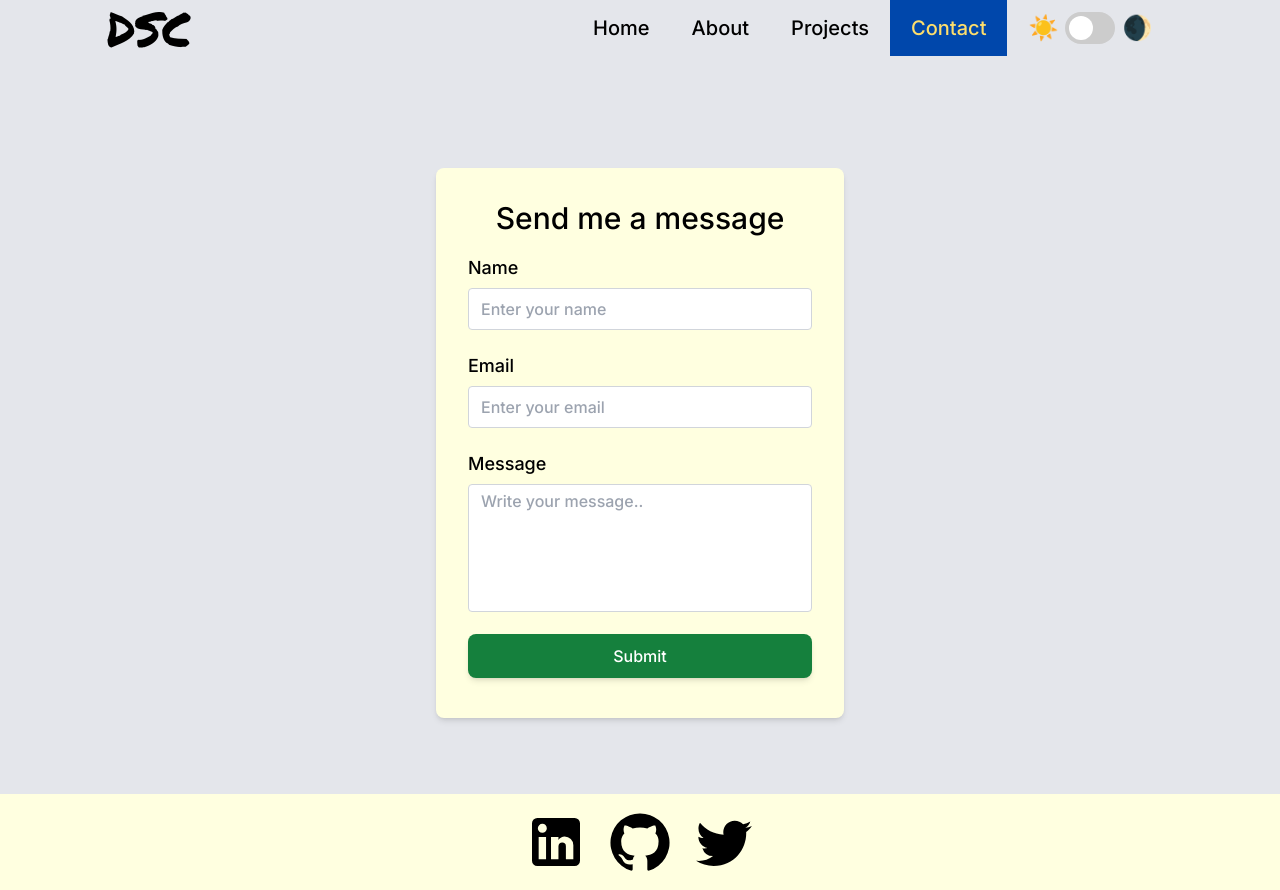
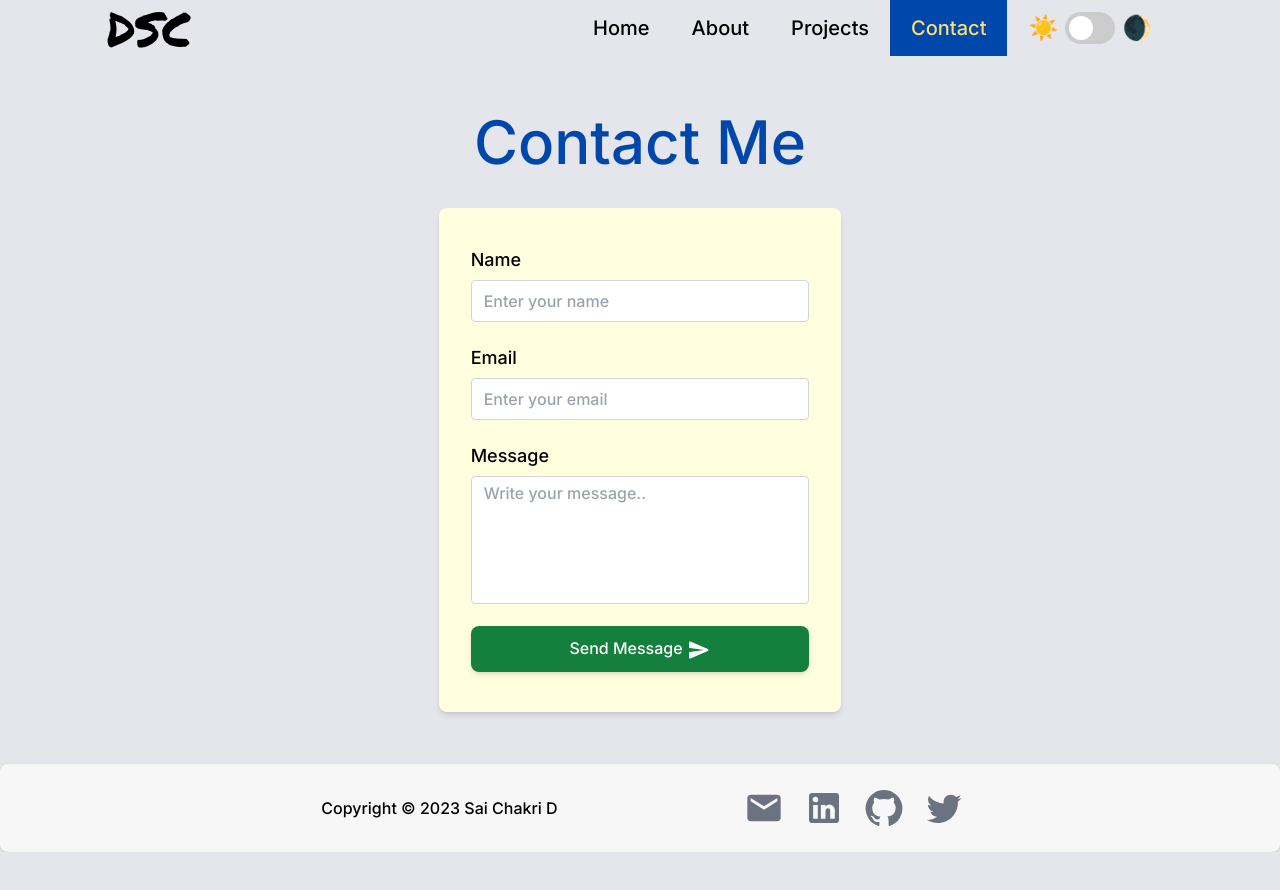
Before and after one commit to SaiChakri-d/d-sai-chakri-portfolio, a React (Create React App) app: page /contact in a window 1280 px wide. After the commit the page ends 852 px from the top, so only its background shows below. Built offline with nearby package versions, Linux system fonts and the light colour scheme.

Commit message:
Footer added and css modified

```diff
--- a/src/Constants.js
+++ b/src/Constants.js
@@ -6,6 +6,7 @@ import YTclone from "./components/proimages/YTclone.png";
 import dshort from "./components/proimages/dshort.png";
 import chat from "./components/proimages/chitchat.png";
 import realtor from "./components/proimages/realtor.png";
+import portfolio from "./components/proimages/portfolio.png";
 
 export const techStack = [
   {
@@ -124,6 +125,14 @@ export const projects = [
       "Money Manager created using MERN stack, has adding transaction (income or expense), Transaction History page, allocating budget, all CRUD operations on money, info, etc.",
   },
   {
+    title: "Portfolio Website",
+    github: "https://github.com/SaiChakri-d/d-sai-chakri-portfolio",
+    netlify: "https://saichakri-d-portfolio.netlify.app/",
+    image: portfolio,
+    description:
+      "Money Manager created using MERN stack, has adding transaction (income or expense), Transaction History page, allocating budget, all CRUD operations on money, info, etc.",
+  },
+  {
     title: "YouTube Clone App",
     github: "https://github.com/SaiChakri-d/youtube-clone-ts-app",
     netlify: "https://dancing-trifle-c8c463.netlify.app/",
--- a/src/components/Contact.css
+++ /dev/null
@@ -1,12 +0,0 @@
-.errorMessage {
-  color: red;
-  font-size: 14px;
-}
-
-.Contact {
-  display: flex;
-  flex-direction: column;
-  align-items: space-between;
-  margin-top: 3.5rem;
-  height: calc(100vh - 3.5rem);
-}
--- a/src/components/Contact.js
+++ b/src/components/Contact.js
@@ -1,11 +1,9 @@
 import React, { useRef } from "react";
 import { Formik, Form } from "formik";
 import * as Yup from "yup";
-import "./Contact.css";
 import emailjs from "@emailjs/browser";
-import GitHubIcon from "@mui/icons-material/GitHub";
-import LinkedInIcon from "@mui/icons-material/LinkedIn";
-import TwitterIcon from "@mui/icons-material/Twitter";
+import SendRoundedIcon from "@mui/icons-material/SendRounded";
+import Footer from "./Footer";
 
 function Contact() {
   const initialValues = {
@@ -57,7 +55,17 @@ function Contact() {
   };
 
   return (
-    <div className="Contact">
+    <>
+      <div
+        className="flex flex-col content-between"
+        style={{marginTop: '3.5rem'}}
+      >
+        <h1
+          className="text-6xl text-center"
+          style={{ color: "var(--primary)" }}
+        >
+          Contact Me
+        </h1>
         <Formik
           initialValues={initialValues}
           validationSchema={userDataSchema}
@@ -75,16 +83,13 @@ function Contact() {
           }) => (
             <Form ref={form} onSubmit={handleSubmit}>
               <section className="body-font">
-              <div className="text-center px-auto"></div>
-              <div className="container px-7 sm:py-14 mx-auto flex">
+                <div className="text-center"></div>
+                <div className="container px-9 my-6 py-3 mx-auto flex">
                   <div
-                  className="lg:w-1/3 md:w-1/2 mt-0 rounded-lg p-8 flex flex-col md:mx-auto w-full md:mt-0 z-10 shadow-md hover:shadow-lg"
-                  style={{ backgroundColor: "var(--backbox)" }}
+                    className="lg:w-1/3 md:w-1/2 mt-0 rounded-lg p-8 flex flex-col content-between md:mx-auto w-full md:mt-0 z-10 shadow-md hover:shadow-lg"
+                    style={{ backgroundColor: "var(--backbox)"}}
                   >
-                  <h2 className="text-center text-3xl mb-3 font-medium title-font">
-                    Send me a message
-                  </h2>
-                  <div className="relative mb-4">
+                    <div className="relative mb-3">
                       <label htmlFor="name" className="leading-10 text-lg">
                         Name
                       </label>
@@ -98,11 +103,11 @@ function Contact() {
                         onChange={handleChange}
                         onBlur={handleBlur}
                       />
-                    <div className="errorMessage">
+                      <div className="text-sm text-red-500 mt-1">
                         {touched.userName && errors.userName}
                       </div>
                     </div>
-                  <div className="relative mb-4">
+                    <div className="relative mb-3">
                       <label htmlFor="email" className="leading-10 text-lg">
                         Email
                       </label>
@@ -116,7 +121,7 @@ function Contact() {
                         onChange={handleChange}
                         onBlur={handleBlur}
                       />
-                    <div className="errorMessage">
+                      <div className="text-sm text-red-500 mt-1">
                         {touched.userEmail && errors.userEmail}
                       </div>
                     </div>
@@ -133,7 +138,7 @@ function Contact() {
                         onChange={handleChange}
                         onBlur={handleBlur}
                       ></textarea>
-                    <div className="errorMessage">
+                      <div className="text-sm text-red-500">
                         {touched.message && errors.message}
                       </div>
                     </div>
@@ -141,88 +146,18 @@ function Contact() {
                       type="submit"
                       className="focus:outline-none text-white bg-green-700 hover:bg-green-800 focus:ring-4 focus:ring-green-300 font-medium rounded-lg text-md px-5 py-2.5 mb-2 dark:bg-green-600 dark:hover:bg-green-700 dark:focus:ring-green-900 shadow-md hover:shadow-lg transition duration-150 ease-in-out"
                     >
-                    Submit
+                      Send Message
+                      <SendRoundedIcon className="ml-1" />
                     </button>
-                </div>
-              </div>
-              {/* Links */}
-              <div
-                className="h-24 mt-5 flex justify-center space-x-5"
-                style={{ backgroundColor: "var(--backbox)" }}
-              >
-                <div className="w-10 md:w-16">
-                  <a
-                    href="https://www.linkedin.com/in/sai-chakri-d-ba3546278/"
-                    target="_blank"
-                    rel="noreferrer"
-                  >
-                    {
-                      <LinkedInIcon
-                        sx={{
-                          height: "100%",
-                          width: "100%",
-                          "&:hover": {
-                            color: "#0A66C2",
-                          },
-                          "&:active": {
-                            color: "#bc544b",
-                          },
-                        }}
-                      />
-                    }
-                  </a>
-                </div>
-                <div className="w-10 md:w-16">
-                  <a
-                    href="https://github.com/SaiChakri-d/"
-                    target="_blank"
-                    rel="noreferrer"
-                  >
-                    {
-                      <GitHubIcon
-                        sx={{
-                          height: "100%",
-                          width: "100%",
-                          "&:hover": {
-                            color: "#6e5494",
-                          },
-                          "&:active": {
-                            color: "#bc544b",
-                          },
-                        }}
-                      />
-                    }
-                  </a>
-                </div>
-                <div className="w-10 md:w-16">
-                  <a
-                    href="https://twitter.com/dschakri117/"
-                    target="_blank"
-                    rel="noreferrer"
-                  >
-                    {
-                      <TwitterIcon
-                        sx={{
-                          height: "100%",
-                          width: "100%",
-                          "&:hover": {
-                            color: "#1da1f2",
-                          },
-                          "&:active": {
-                            color: "#bc544b",
-                          },
-                        }}
-                      />
-                    }
-                  </a>
                   </div>
                 </div>
               </section>
             </Form>
           )}
         </Formik>
-      {/* <Footer /> */}
       </div>
+      <Footer />
+    </>
   );
 }
 
--- /dev/null
+++ b/src/components/Footer.js
@@ -0,0 +1,106 @@
+import React from "react";
+import EmailIcon from "@mui/icons-material/Email";
+import GitHubIcon from "@mui/icons-material/GitHub";
+import LinkedInIcon from "@mui/icons-material/LinkedIn";
+import TwitterIcon from "@mui/icons-material/Twitter";
+
+export default function Footer() {
+  return (
+    <footer
+      className="rounded-lg shadow my-4"
+      style={{ backgroundColor: "var(--footer)" }}
+    >
+      <div className="w-full mx-auto max-w-prose p-3 md:flex md:items-center text-center md:justify-between">
+        <span class="text-md sm:text-center">
+          Copyright © 2023 Sai Chakri D
+        </span>
+        <ul class="flex flex-wrap justify-center text-sm font-medium text-gray-500 dark:text-gray-400 space-x-5 my-3">
+          <li className="w-10">
+            <a href="mailto:saichakri.d@gmail.com">
+              {
+                <EmailIcon
+                  sx={{
+                    height: "100%",
+                    width: "100%",
+                    "&:hover": {
+                      color: "#f2a60c",
+                    },
+                    "&:active": {
+                      color: "#bc544b",
+                    },
+                  }}
+                />
+              }
+            </a>
+          </li>
+          <li className="w-10">
+            <a
+              href="https://www.linkedin.com/in/sai-chakri-d-ba3546278/"
+              target="_blank"
+              rel="noreferrer"
+            >
+              {
+                <LinkedInIcon
+                  sx={{
+                    height: "100%",
+                    width: "100%",
+                    "&:hover": {
+                      color: "#0A66C2",
+                    },
+                    "&:active": {
+                      color: "#bc544b",
+                    },
+                  }}
+                />
+              }
+            </a>
+          </li>
+          <li className="w-10">
+            <a
+              href="https://github.com/SaiChakri-d/"
+              target="_blank"
+              rel="noreferrer"
+            >
+              {
+                <GitHubIcon
+                  sx={{
+                    height: "100%",
+                    width: "100%",
+                    "&:hover": {
+                      color: "#6e5494",
+                    },
+                    "&:active": {
+                      color: "#bc544b",
+                    },
+                  }}
+                />
+              }
+            </a>
+          </li>
+          <li className="w-10">
+            <a
+              href="https://twitter.com/dschakri117/"
+              target="_blank"
+              rel="noreferrer"
+            >
+              {
+                <TwitterIcon
+                  sx={{
+                    height: "100%",
+                    width: "100%",
+                    "&:hover": {
+                      color: "#1da1f2",
+                    },
+                    "&:active": {
+                      color: "#bc544b",
+                    },
+                  }}
+                />
+              }
+            </a>
+          </li>
+        </ul>
+      </div>
+    </footer>
+  );
+}
--- a/src/index.css
+++ b/src/index.css
@@ -24,6 +24,7 @@ code {
   --tertiary: #e4e6eb;
   --backbox: #ffffe0;
   --fontcolor: #000000;
+  --footer: #f7f7f7;
 }
 
 [data-theme="dark"] {
@@ -32,6 +33,7 @@ code {
   --tertiary: #242526;
   --backbox: #555555;
   --fontcolor: #ffffff;
+  --footer: #3a3b3c;
 }
 
 .wave {
```
Also changed, not shown: src/components/AboutMe.js (+24 -18 lines), src/components/Projects.js (+20 -17 lines), src/components/proimages/portfolio.png (added). Lines whose indentation alone changed are shown as unchanged.
